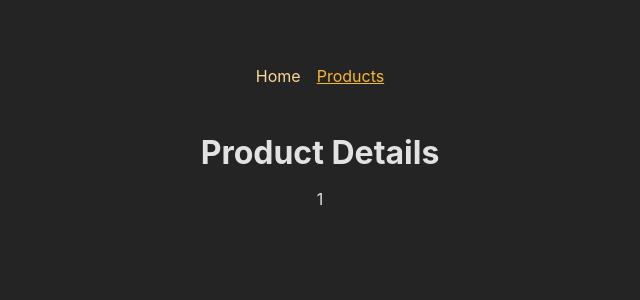
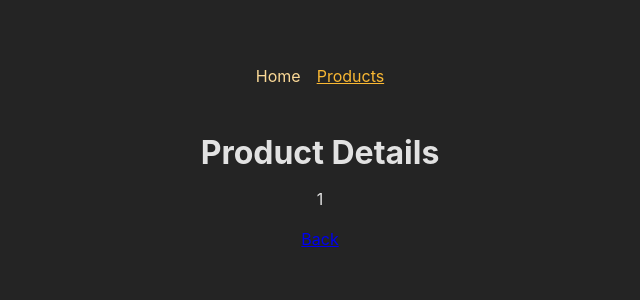
Before and after one commit to DebaKaran/react-maximillian, a React (Vite) app in the folder routecraft/: page /products/1 in a window 1280 px wide. Shown: the top 300 px of the page, without its empty margins (320-960 px from the left). Built offline with nearby package versions, Linux system fonts and the light colour scheme.

Commit message:
Add ProductDetail page with dynamic ID and relative back navigation
- Used useParams to extract dynamic `productId` from the URL
- Displayed the product ID on the page
- Added a "Back" link using relative="path" to navigate one level up

```diff
--- a/routecraft/src/pages/ProductDetail.tsx
+++ b/routecraft/src/pages/ProductDetail.tsx
@@ -1,4 +1,4 @@
-import { useParams } from "react-router-dom";
+import { Link, useParams } from "react-router-dom";
 
 const ProductDetail = () => {
   const params = useParams();
@@ -7,6 +7,11 @@
     <>
       <h1>Product Details</h1>
       <p>{params.productId}</p>
+      <p>
+        <Link to=".." relative="path">
+          Back
+        </Link>
+      </p>
     </>
   );
 };
```
